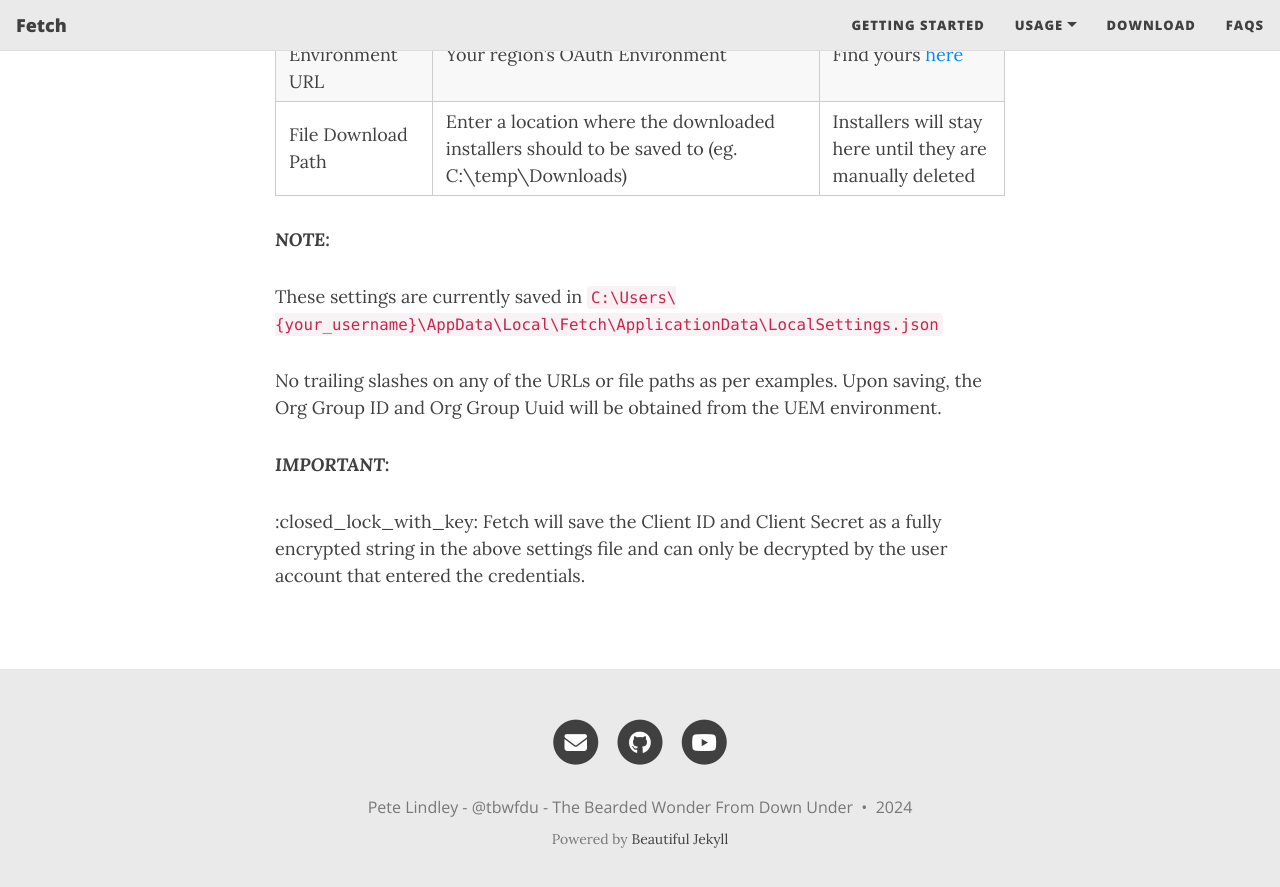
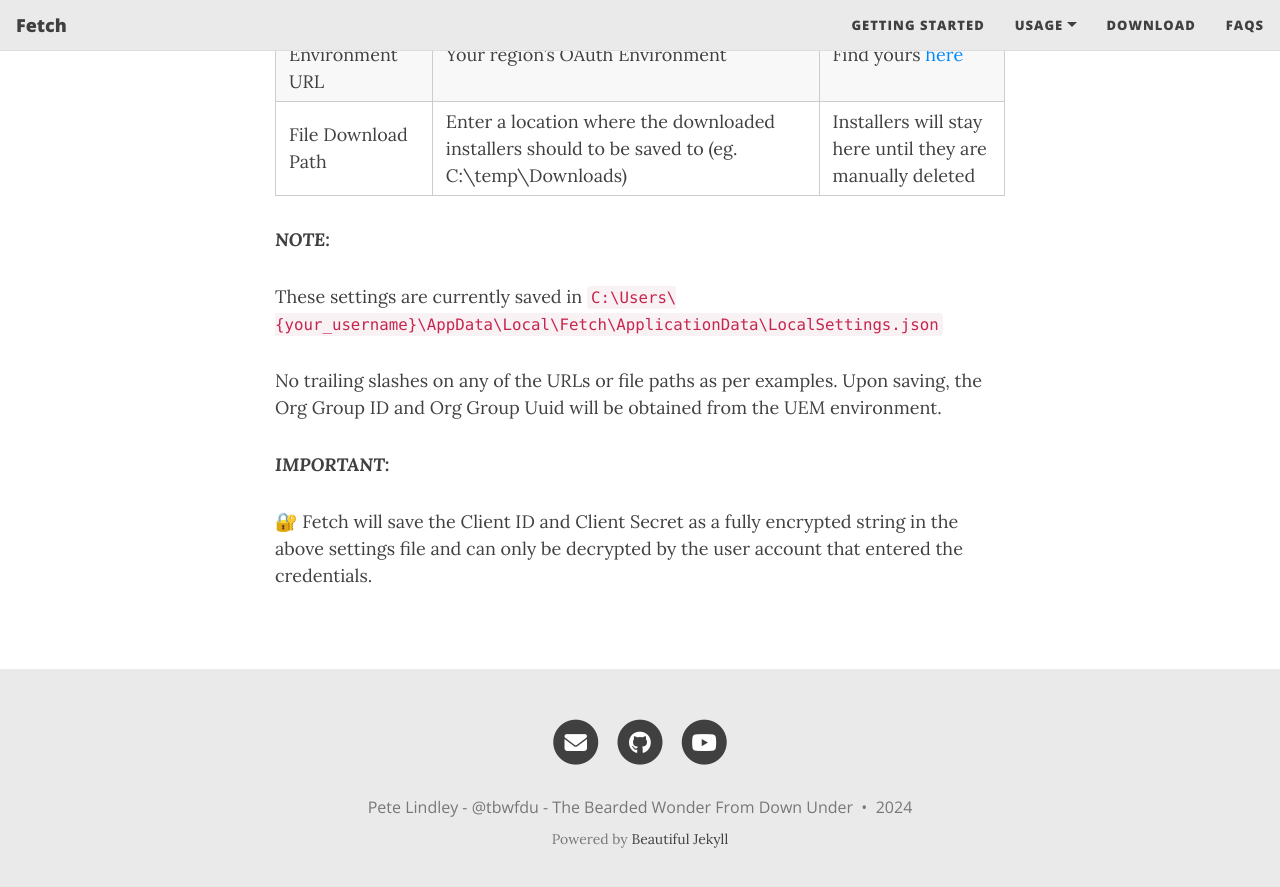
Before and after one commit to tbwfdu/fetch, a Jekyll site: the page built from docs/config.md, in a window 1280 px wide and 900 px high, scrolled down 1219 px. Shown: the top 887 px of the window. Built offline with Jekyll 4.4.1, drawn with Linux system fonts in a browser that asks for light colours; part of the change alters nothing that is shown.

Commit message:
Update config.md

```diff
--- a/docs/config.md
+++ b/docs/config.md
@@ -32,4 +32,4 @@ Upon saving, the Org Group ID and Org Group Uuid will be obtained from the UEM e
 
 **_IMPORTANT:_**
 
-:closed_lock_with_key: Fetch will save the Client ID and Client Secret as a fully encrypted string in the above settings file and can only be decrypted by the user account that entered the credentials.
+🔐 Fetch will save the Client ID and Client Secret as a fully encrypted string in the above settings file and can only be decrypted by the user account that entered the credentials.
```
